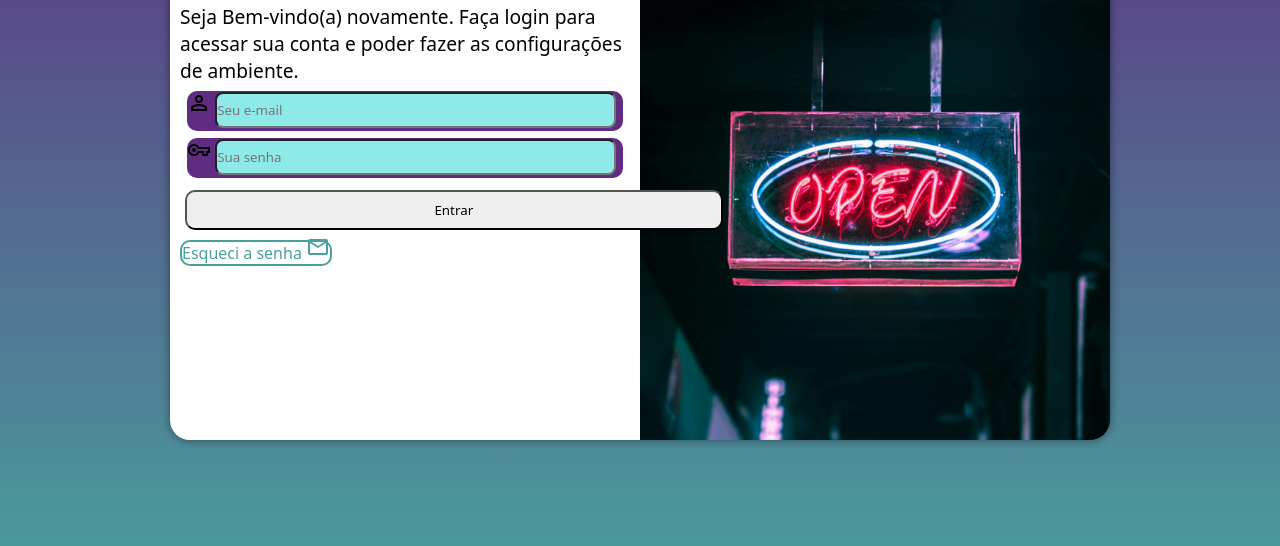
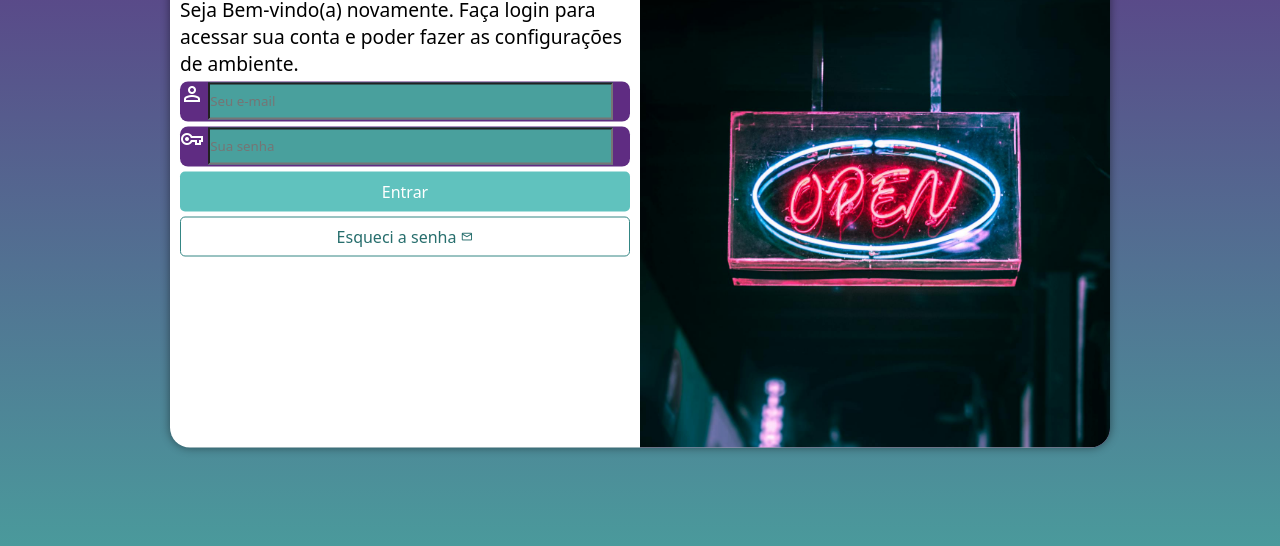
Before and after one commit to Jadielson182/projeto-login, a plain HTML site: page index.html in a window 1280 px wide. Shown: the part 210-756 px from the top of the page. Drawn offline with nearby package versions, Linux system fonts and the light colour scheme.

Commit message:
Formatação do projeto

```diff
--- a/estilos/style.css
+++ b/estilos/style.css
@@ -30,7 +30,7 @@ section#login {
     overflow: hidden;
     background-color: white;
     width: 250px;
-    height: 500px;
+    height: 515px;
     border-radius: 20px;
     box-shadow: 0px 0px 10px rgba(0, 0, 0, 0.459);
 
@@ -58,34 +58,65 @@ div#formulario > h1{
 div#formulario > p {
     font-size: 0.8em;
 }
-.campo {
+
+form > div.campo {
+    font-size: 1em;
     background-color: #5f2c82;
-    margin: 7px;
-    border-radius: 10px;
+    margin: 5px 0px;
+    width: 100%;
     height: 40px;
+    border-radius: 8px;
+    display: block;
+
 }
-.campo2 {
-    background-color: #8feeebfa;
-    border-radius: 8px;
-    width: 92%;
-    height: 90%;
+div.campo > label {
+    display: none;
+}
+div.campo > input {
+    background-color: #49a09d;
+    width: 90%;
+    height: 37px;
+
+}
+div.campo > span {
+    color: white;
+
 }
 
-.campo3 {
-    width: 42vw;
-    height: 5vh;
-    margin: 5px;
-    border-radius: 10px;
-
+form > input[type=submit] {
+    display: block;
+    font-size: 1em;
+    width: 100%;
+    height: 40px;
+    background-color: #46b8b4da;
+    border-radius: 5px;
+    color: white;
+    border: none;
+    cursor: pointer;
 }
-input.campo2:hover {
+form > input[type=submit]:hover {
+    background-color: #276e6d;
+}
+form > a.botao {
+    display: block;
+    text-align: center;
+    width: 100%;
+    height: 40px;
     background-color: white;
-    border: 2px solid black;
+    font-size: 1em;
+    border: 1px solid #348684;
+    border-radius: 5px;
+    text-decoration: none;
+    margin-top: 5px;
+    padding-top: 8px;
+    color: #276e6d;
 }
-div#formulario > form > a {
-    color: #49a09d;
-    border: 2px solid #49a09d;
-    border-radius: 10px;
-    text-align: center;
-    text-decoration: none;
+form > a.botao > span {
+    font-size: 0.8em;
 }
+form > a.botao:hover {
+    background-color: #7ddbda;
+}
+.pequeno {
+    font-size: 1.4em;
+}
--- a/index.html
+++ b/index.html
@@ -20,33 +20,24 @@
                 <h1>Login</h1>
                 <p>Seja Bem-vindo(a) novamente. Faça login para acessar sua conta e poder fazer as configurações de ambiente.</p>
                 <form action="login.php" method="post" autocomplete="on">
+                   <div class="campo">
+                        <span class="material-symbols-outlined">
+                            person
+                        </span>
+                        <input type="email" name="user" id="iuser" placeholder="Seu e-mail" required autocomplete="email">
+                        <label for="iuser">Login</label>
+                   </div>
+                   <div class="campo">
+                        <span class="material-symbols-outlined">vpn_key </span>
+                        <input  type="password" name="senha" id="isenha" placeholder="Sua senha" required minlength="5" maxlength="20" autocomplete="current-password">
+                        <label for="isenha">Senha</label>
 
-                   <div class="campo">
-                    <label for="iuser"><span class="material-symbols-outlined">
-                        person
-                        </span></label>
-                    <input class="campo2" type="email" name="user" id="iuser" placeholder="Seu e-mail" required autocomplete="email">
-                   </div>
-
-                   <div class="campo">
-
-                     <label for="isenha"><span class="material-symbols-outlined">
-                        vpn_key
-                        </span></label>
-                    <input class="campo2" type="password" name="senha" id="isenha" placeholder="Sua senha" required minlength="5" maxlength="20" autocomplete="current-password">
                     </div>
+                        <input type="submit" value="Entrar">
+                        <a class="botao" href="">Esqueci a senha <span class="material-symbols-outlined ">mail</span>
 
 
-                    <input class="campo3" type="submit" value="Entrar">
-
-                    <a  href="">Esqueci a senha <span class="material-symbols-outlined">
-                        mail
-                        </span></a>
-
-
-
-
-
+                    </a>
 
 
                 </form>
```
Also changed, not shown: tesxto.txt (added).
